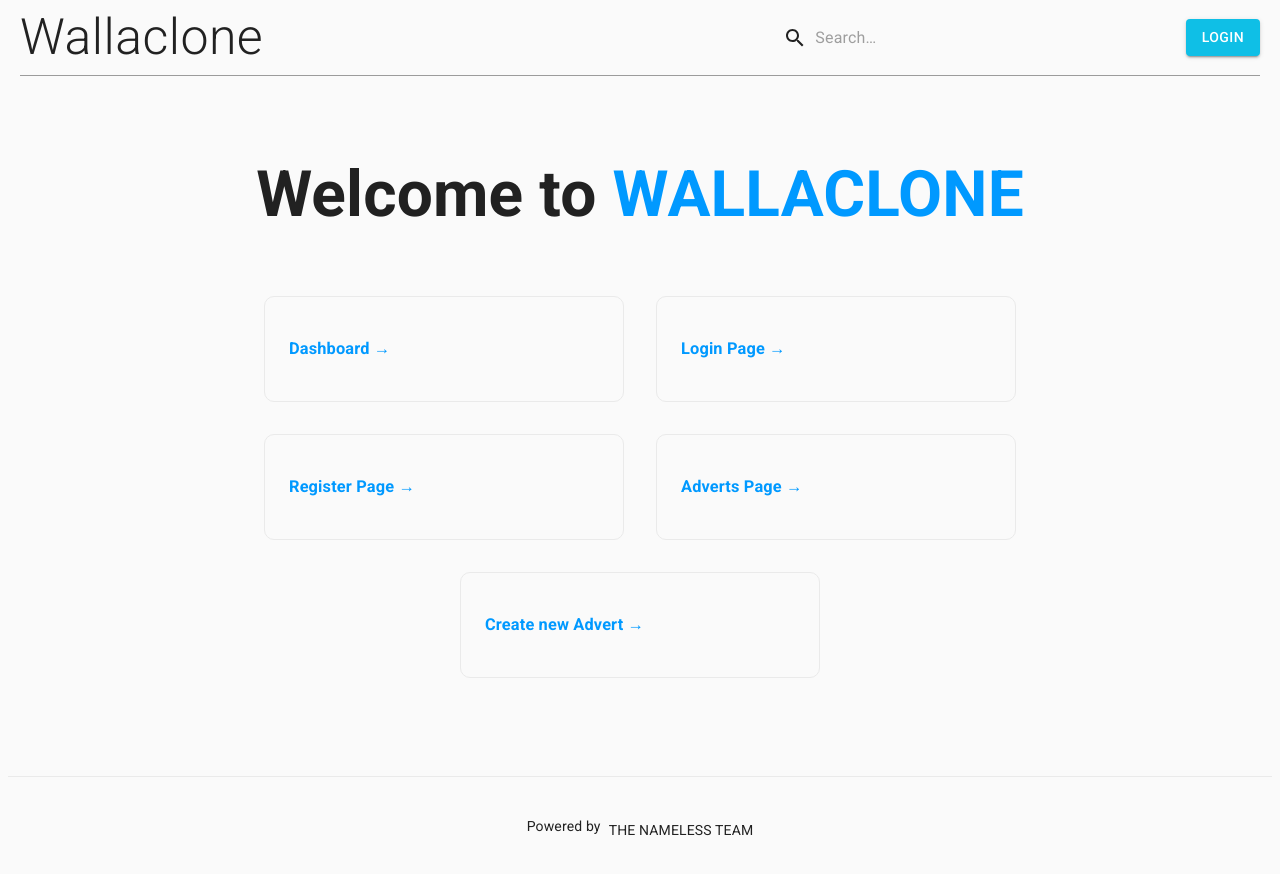
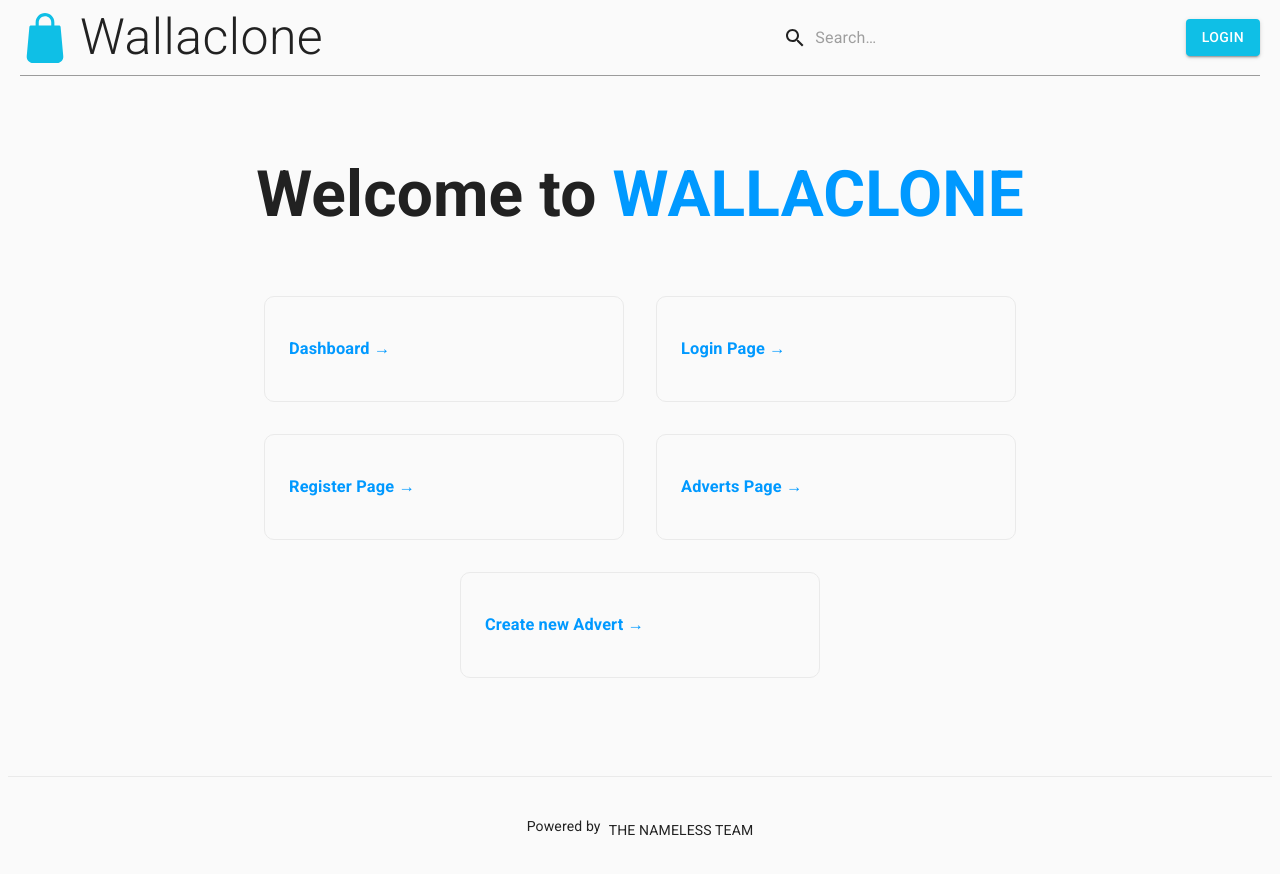
Before and after one commit to NandoLT/Wallaclone-Frontend, a Next.js app in the folder wallaclone/: page / in a window 1280 px wide. Built offline with nearby package versions, Linux system fonts and the light colour scheme.

Commit message:
logo icono

```diff
--- a/wallaclone/components/NavBar.js
+++ b/wallaclone/components/NavBar.js
@@ -5,7 +5,7 @@ import Link from 'next/link';
 import { useDispatch } from 'react-redux';
 import { getIsLogged } from '../store/selectors';
 import { authLogoutAction } from '../store/actions';
-import { Avatar, Grid, Menu } from '@material-ui/core';
+import { Avatar, CardMedia, Grid, Menu } from '@material-ui/core';
 import InputBase from '@material-ui/core/InputBase';
 import SearchIcon from '@material-ui/icons/Search';
 import { useRouter } from 'next/router';
@@ -39,7 +39,6 @@ const useStyles = makeStyles((theme) => ({
   },
   logo: {
     fontSize: 50,
-    cursor: 'pointer',
     fontWeight: 300,
     '&:hover': {
       color: theme.palette.primary.main
@@ -97,7 +96,15 @@ const useStyles = makeStyles((theme) => ({
   },
   money: {
     color: green[500]
-  }
+  },
+  row: {
+    display: 'flex',
+    justifyContent: 'center',
+    alignItems: 'center',
+    gap: 10,
+    cursor: 'pointer',
+    height: 75
+  },
 
 }));
 
@@ -150,7 +157,18 @@ const NavBar = ({ isLogged }) => {
         justify="space-between"
         alignItems="center">
         <Link href='/adverts' passHref>
-          <Typography className={classes.logo}>Wallaclone</Typography>
+          <div className={classes.row}>
+            <CardMedia
+              component="img"
+              alt="Contemplative Reptile"
+              height="50"
+              image="/img/bolso.svg"
+              title="Contemplative Reptile"
+            />
+            <Hidden smDown>
+              <Typography className={classes.logo}>Wallaclone</Typography>
+            </Hidden>
+          </div>
         </Link>
 
         <Hidden smDown>
```
Also changed, not shown: wallaclone/public/img/bolso.svg (added).
